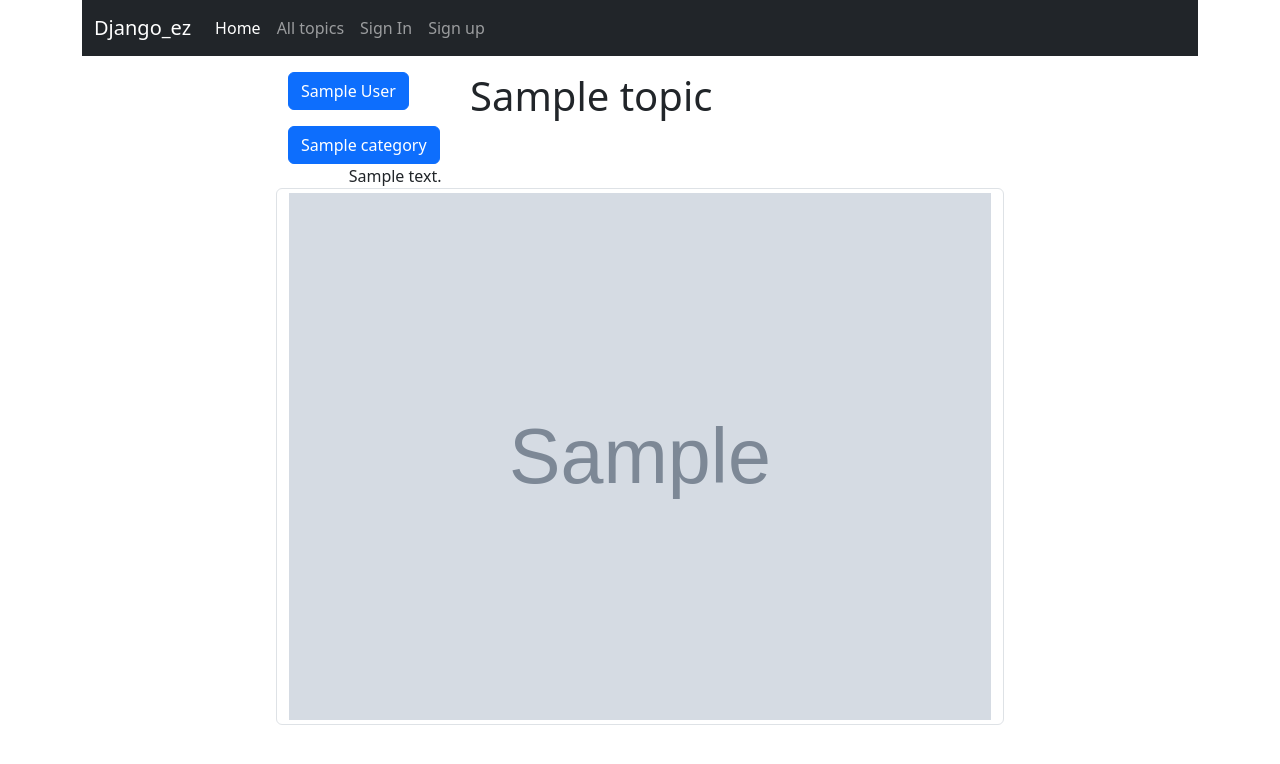
After one commit to ase1lo/django_ez_python, a Django app: template django_ez/templates/topic/topic_detail.html in a window 1280 px wide. The commit adds this page. Shown: the top 764 px of the page. Run offline with Django 3.2, Linux system fonts and the light colour scheme; the template is opened without the code that fills it: most values are stand-ins (such as "Sample title", 1, 10 or a date in 2020); grey boxes marked "Sample" are stand-in pictures.

Commit message:
add read_topic

```diff
--- a/django_ez/blog/urls.py
+++ b/django_ez/blog/urls.py
@@ -1,10 +1,12 @@
 from django.urls import path, include
-from .views import get_topics_by_category, blog_home, TopicListView, AuthorDetailView, TopicByCategory
+from .views import get_topics_by_category, blog_home, TopicListView, AuthorDetailView, TopicByCategory, TopicDetailView
 
 #Blog urls
 urlpatterns = [
     path('', blog_home, name='blog_home'),
     path('all_topics', TopicListView.as_view(), name = 'all_topics'),
     path('author/<int:pk>', AuthorDetailView.as_view(), name='author'),
-    path('topics_by_category/<str:category>', TopicByCategory.as_view(), name='topics_by_category')
+    path('topics_by_category/<str:category>', TopicByCategory.as_view(), name='topics_by_category'),
+    path('topic_detail/<int:pk>', TopicDetailView.as_view(), name='topic_detail')
+
 ]
--- a/django_ez/blog/views.py
+++ b/django_ez/blog/views.py
@@ -61,6 +61,12 @@ class TopicByCategory(ListView):
         return data
 
 
+class TopicDetailView(DetailView):
+    model = Topic
+    template_name = 'topic/topic_detail.html'
+    context_object_name = 'topic'
+
+
 def blog_home(request):
     return render(request, 'blog/blog_home.html')
 
--- a/django_ez/django_ez/urls.py
+++ b/django_ez/django_ez/urls.py
@@ -14,4 +14,5 @@ urlpatterns = [
     path('register/', RegisterUser.as_view(), name='register'),
     path('login/', LoginUser.as_view(), name='login'),
     path('logout/', LogoutView.as_view(next_page='login'), name='logout'),
+    path('__debug__/', include('debug_toolbar.urls'))
 ] + static(settings.MEDIA_URL, document_root=settings.MEDIA_ROOT)  #картинки показывать
--- a/django_ez/templates/blog/all_topics.html
+++ b/django_ez/templates/blog/all_topics.html
@@ -18,7 +18,8 @@
         <div class="card-body">
             <h5 class="card-title">{{ topic.title }}</h5>
             <p class="card-text">{{ topic.content|truncatechars:160 }}</p>
-            <a href="#" class="btn btn-primary">Read topic</a>
+            <a href="/blog/topic_detail/{{ topic.id }}" class="btn btn-primary">Read topic</a>
+            <a href="% url 'topic_detail' topic.id %" class="btn btn-primary">{{ topic.category }}</a>
         </div>
     </div>
     </br>
--- a/django_ez/templates/blog/get_topics_by_category.html
+++ b/django_ez/templates/blog/get_topics_by_category.html
@@ -9,10 +9,11 @@
 <div class="container-md">
     <div class="card text-center" style="width: 18rem;">
         <div class="card-body">
-            <h5 class="card-title"><font color="red">{{ topic.title }}</font></h5>
+            <a href="/blog/author/{{ topic.author.id }}" class="btn btn-primary">{{ topic.author }}</a>
+            <h5 class="card-title">{{ topic.title }}</h5>
             <p class="card-text">{{ topic.category }}</p>
             <p class="card-text">{{ topic.content|truncatewords:30 }}</p>
-            <a href="#" class="btn btn-info">{{ topic.author }}</a>
+            <a href="/blog/topics_by_category/{{ topic.category }}" class="btn btn-primary">{{ topic.category }}</a>
         </div>
     </div>
 </div>
--- /dev/null
+++ b/django_ez/templates/topic/topic_detail.html
@@ -0,0 +1,43 @@
+{% extends '_base.html' %}
+
+{% block content %}
+
+
+
+<div class="row">
+    <div class="col-3">
+        <a href="/blog/author/{{ topic.author.id }}" class="btn btn-primary">{{ topic.author }}</a>
+        <br>
+        <p></p>
+        <a href="/blog/topics_by_category/{{ topic.category }}" class="btn btn-primary">{{ topic.category }}</a>
+    </div>
+    <div class="col-6"><h1>{{ topic.title }}</h1></div>
+    <div class="col-3"></div>
+</div>
+<div class="row">
+    <div class="col"></div>
+    <div class="col-10"><p class="card-text">{{ topic.content }}</p></div>
+    <div class="col"></div>
+</div>
+<div class="row">
+    {% if topic.photo %}
+    <img src="{{ topic.photo.url }}" class="img-thumbnail" alt="...">
+    {% endif %}
+</div>
+
+
+
+
+
+
+
+
+
+
+
+
+
+
+
+
+{% endblock %}
```
Also changed, not shown: 1 other file.
